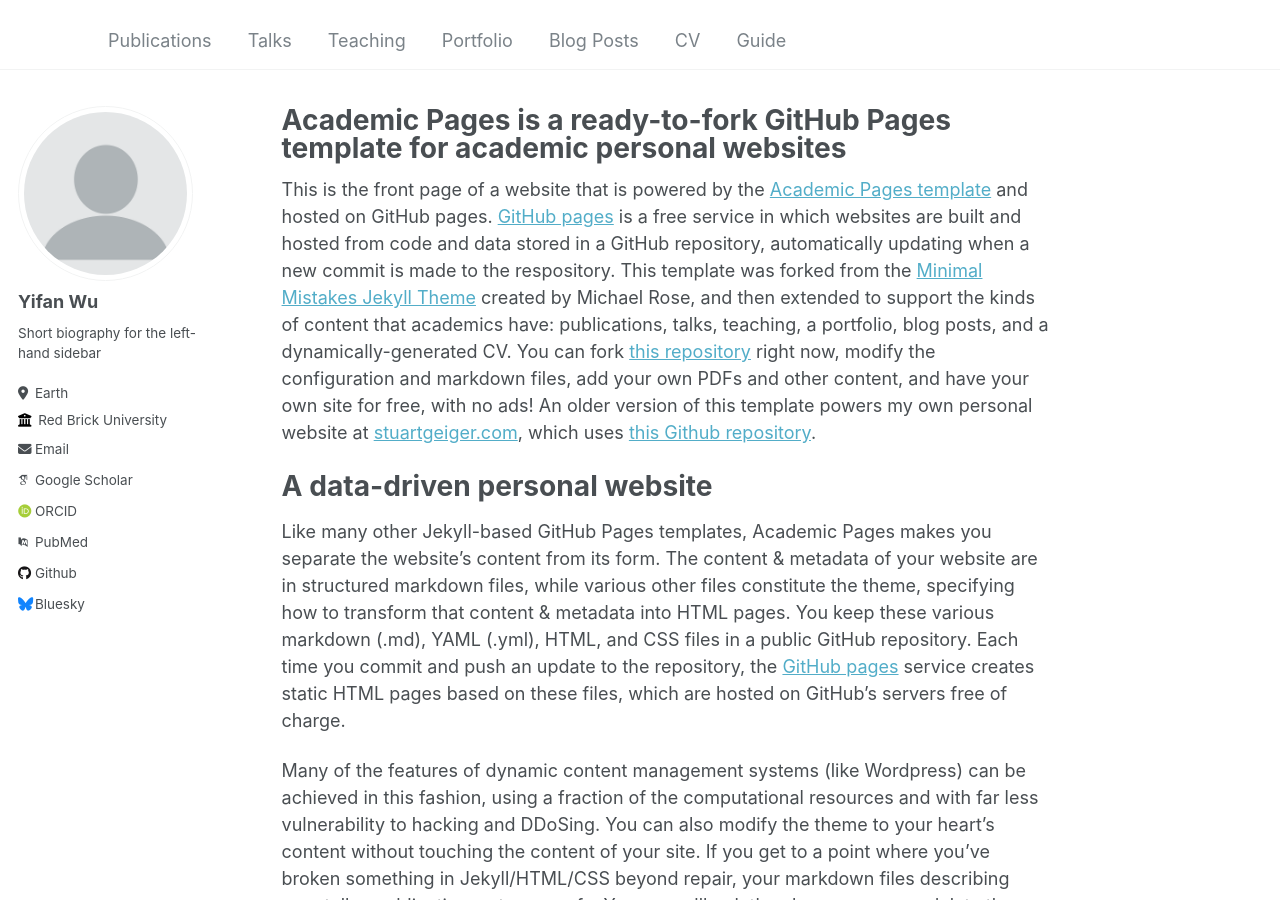
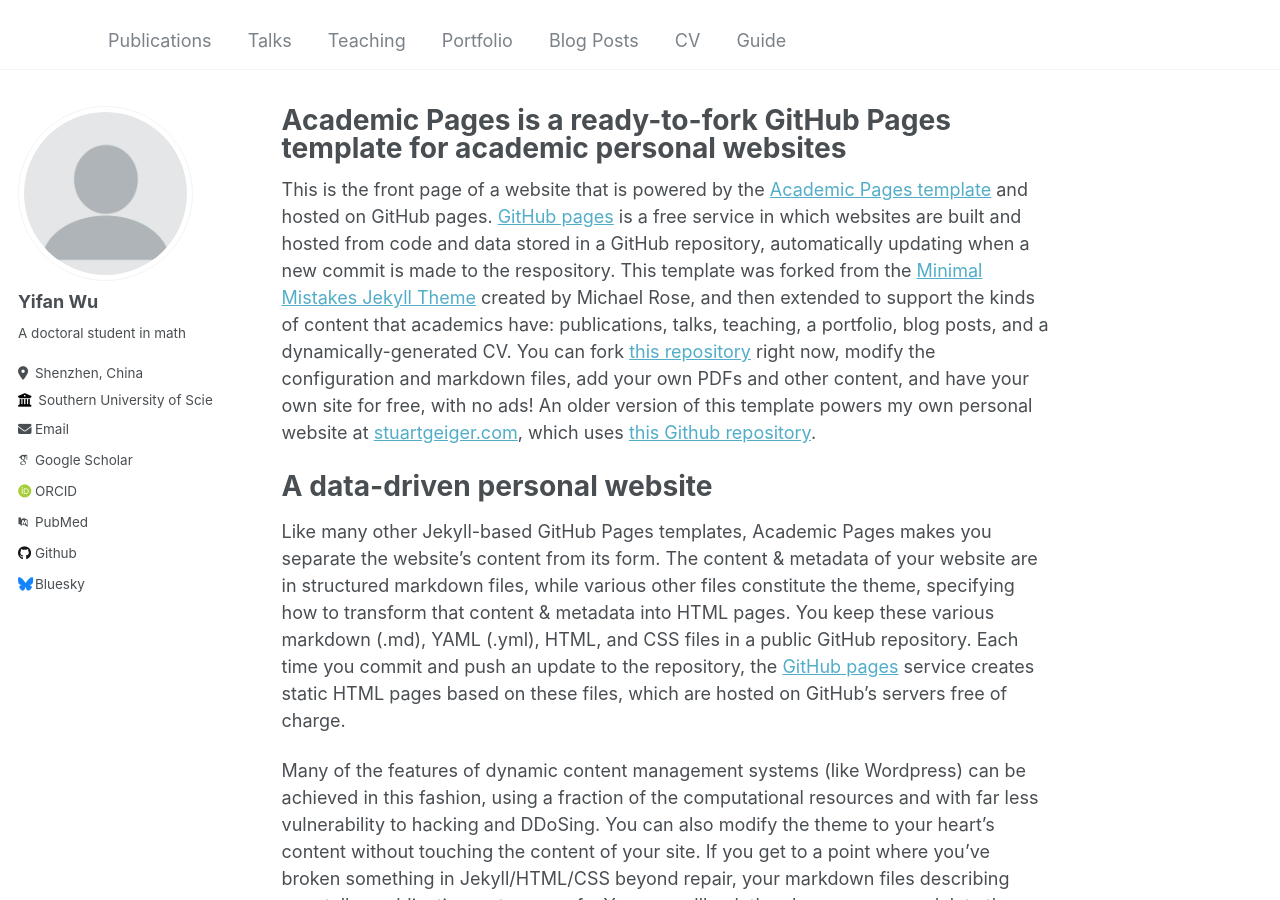
Before and after one commit to Wuyf19970105/Wuyf19970105.github.io, a Jekyll site: the page built from _pages/about.md, in a window 1280 px wide and 900 px high. Built offline with Jekyll 4.4.1, drawn with Linux system fonts in a browser that asks for light colours; some web fonts are replaced.

Commit message:
Update _config.yml
Signed-off-by: Yifan Wu <148335396+Wuyf19970105@users.noreply.github.com>

```diff
--- a/_config.yml
+++ b/_config.yml
@@ -24,11 +24,11 @@
   avatar           : "profile.png"
   name             : "Yifan Wu"
   pronouns         : # example: "she/her"
-  bio              : "Short biography for the left-hand sidebar"
-  location         : "Earth"
-  employer         : "Red Brick University"
+  bio              : "A doctoral student in math"
+  location         : "Shenzhen, China"
+  employer         : "Southern University of Science and Technology"
   uri              : # URL
-  email            : "none@example.org"
+  email            : "12131236@mail.sustech.edu.cn"
 
   # Academic websites
   arxiv            : # URL - Update with the correct link to your profile
```
